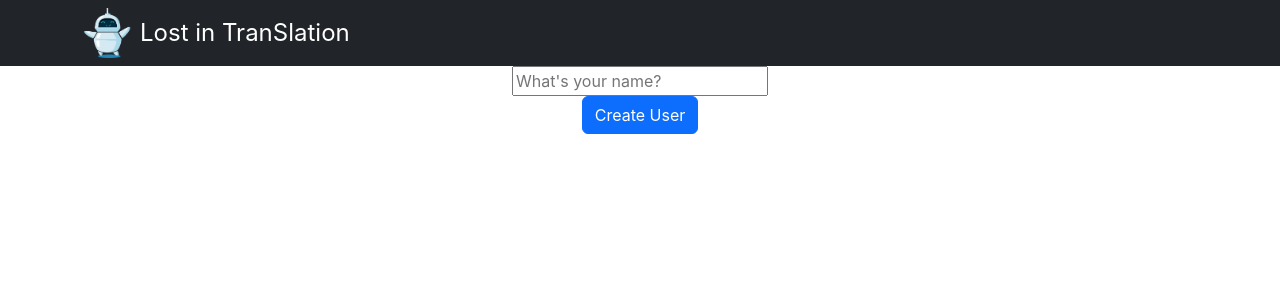
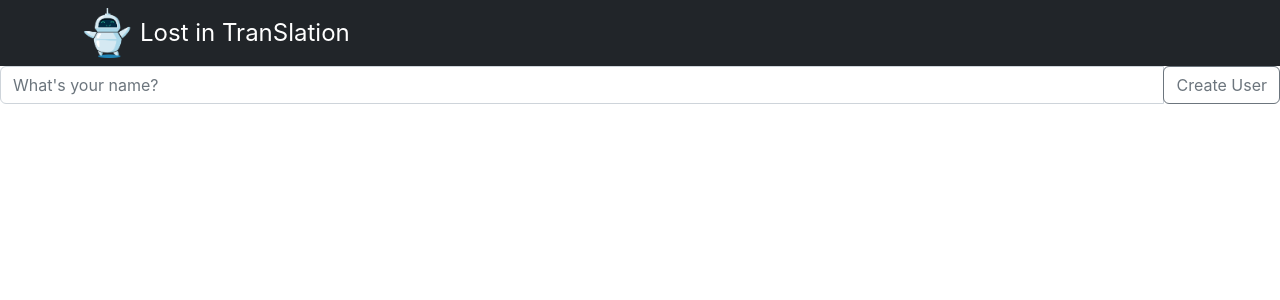
Before and after one commit to hostilelogout/lost-in-translation, a React (Create React App) app: page / in a window 1280 px wide. Shown: the top 300 px of the page. Built offline with nearby package versions, Linux system fonts and the light colour scheme.

Commit message:
Updated Loginform
loginform now uses bootstrap instead

```diff
--- a/src/Components/Login/LoginForm.jsx
+++ b/src/Components/Login/LoginForm.jsx
@@ -18,13 +18,12 @@ const LoginForm = () => {
 
     return (
         <form onSubmit={handleSubmit(onSubmit)}>
-            <fieldset>
-                <input type="text"
-                placeholder="What's your name?"
-                {...register("username",requirements)}></input>
-            </fieldset>
-
-            <button type="submit" className="btn btn-primary">Create User</button>
+            <div className="input-group mb-3">
+                <input type="text" className="form-control" placeholder="What's your name?" aria-label="What's your name?" aria-describedby="basic-addon2" {...register("username",requirements)}></input>
+                <div className="input-group-append">
+                    <button type="submit" className="btn btn-outline-secondary">Create User</button>
+                </div>
+            </div>
         </form>
     )
 }
```
